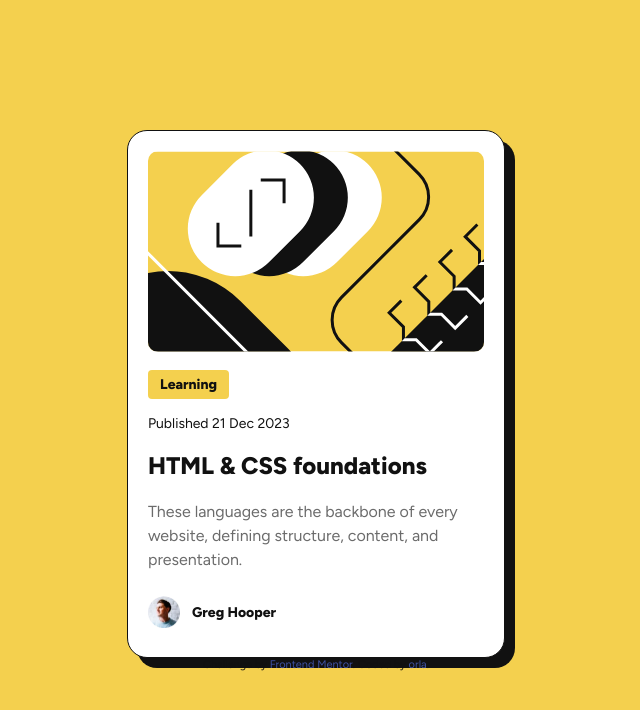
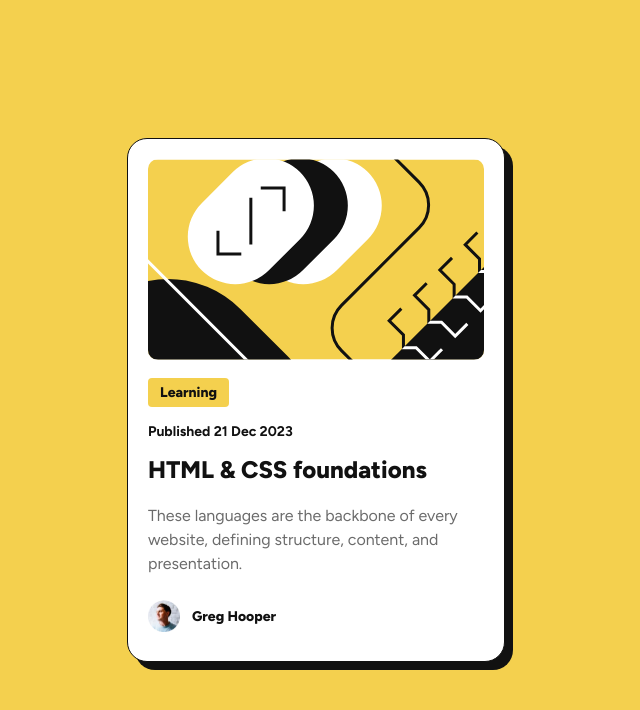
Before and after one commit to orla-m/blog-preview-card, a plain HTML site: page index.html in a window 1280 px wide. Shown: the whole page, without its empty margins (324-964 px from the left). Drawn offline with Linux system fonts and the light colour scheme.

Commit message:
finished

```diff
--- a/index.html
+++ b/index.html
@@ -19,7 +19,7 @@
       <p class="text-preset-3-bold learning">Learning</p>
     </div>
     <div>
-      <p class="text-preset-3">Published 21 Dec 2023</p>
+      <h1 class="text-preset-3">Published 21 Dec 2023</h1>
       <a href="#" class="text-preset-1">HTML & CSS foundations</a>
       <p class="text-preset-2">These languages are the backbone of every website, defining structure, content, and presentation.</p>
       <div class="author">
@@ -30,11 +30,6 @@
 
     </div>
   </div>
-
-  <div class="attribution">
-    Challenge by <a href="https://www.frontendmentor.io?ref=challenge" target="_blank">Frontend Mentor</a>.
-    Coded by <a href="https://github.com/orla-m">orla</a>.
-  </div>
   </main>
 </body>
 </html>
--- a/styles.css
+++ b/styles.css
@@ -15,7 +15,7 @@ body {
 .container {
     background-color: hsl(0, 0%, 100%);
     width: min-content;
-    box-shadow: 10px 10px #111111;
+    box-shadow: 8px 8px #111111;
     border-radius: 20px;
     border-style: solid;
     border-width: 1px;
```
